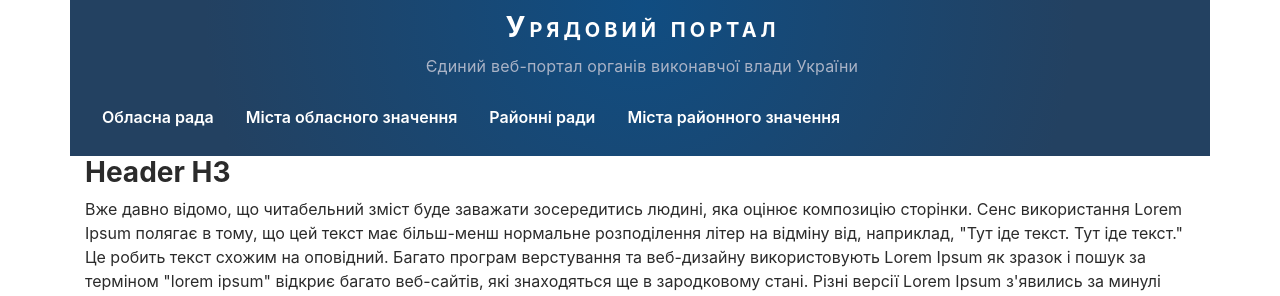
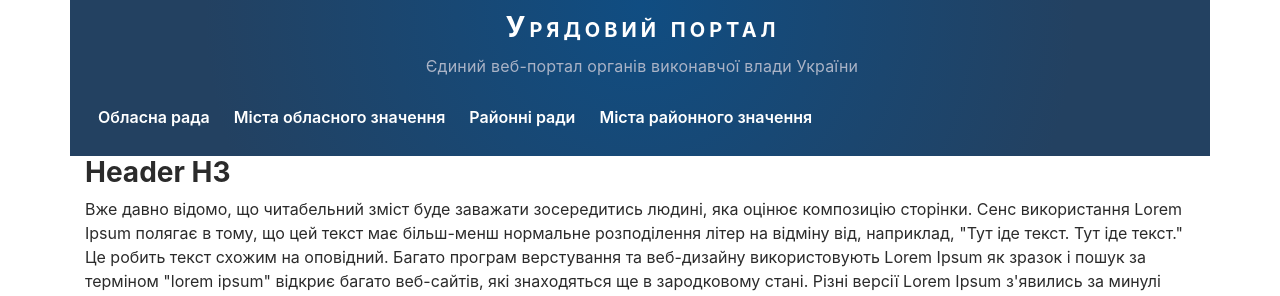
Before and after one commit to typo3uk/typo3uk.github.io, a Jekyll site: the page built from index.html, in a window 1280 px wide. Shown: the part 144-440 px from the top of the page. Built offline with Jekyll 4.4.1, drawn with Linux system fonts in a browser that asks for light colours.

Commit message:
Change #182

```diff
--- a/_sass/t3ppua/_navbar.scss
+++ b/_sass/t3ppua/_navbar.scss
@@ -27,7 +27,7 @@ $dropDown       : true;
       color: $colDefault;
       font-weight: 600;
       border-radius: 0;
-      margin: 0 0.25em;
+      //margin: 0 0.25em;
       padding: 1.1875rem 0.75rem;
       &:not(.disabled) {
         &:hover, &:focus {
```
